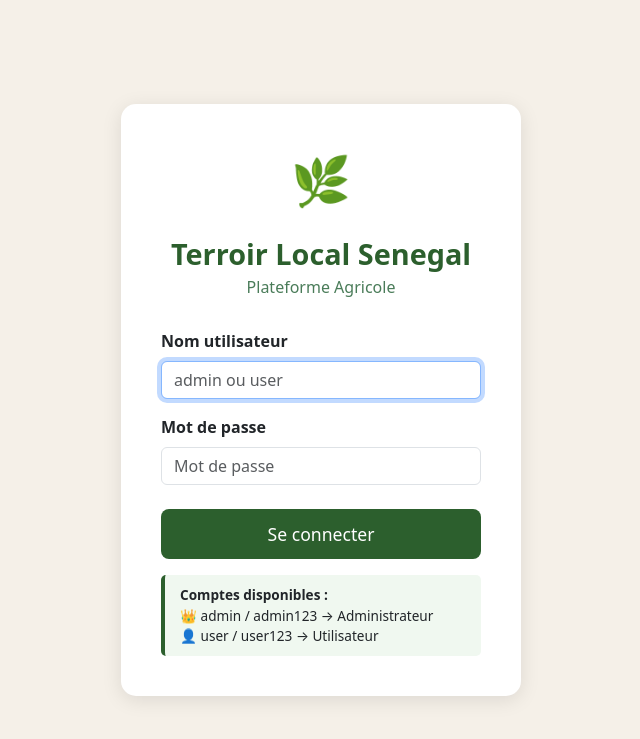
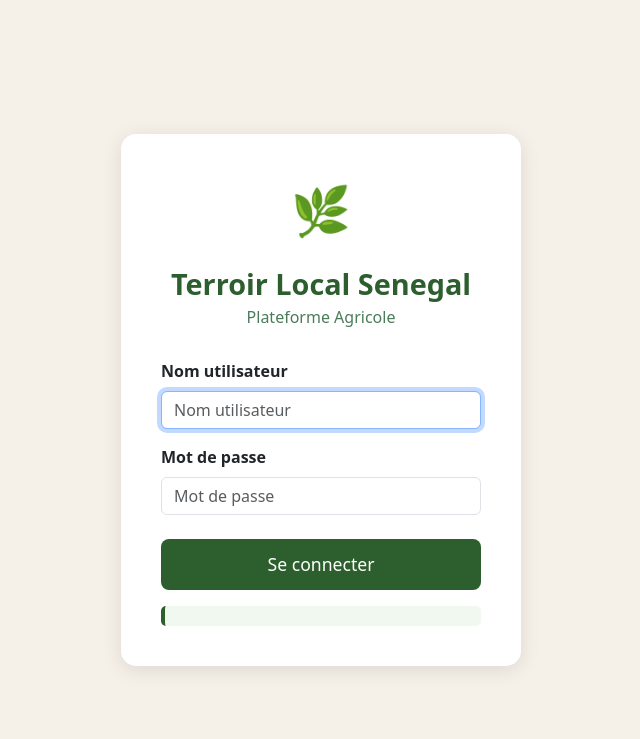
Before and after one commit to camaraibrahima8900/terroir-local, a Flask app: page / in a window 1280 px wide. Shown: the top 739 px of the page, without its empty margins (319-959 px from the left). Run offline with Flask 3, Linux system fonts and the light colour scheme.

Commit message:
Cacher les comptes sur la page login

```diff
--- a/templates/login.html
+++ b/templates/login.html
@@ -25,7 +25,7 @@
     <form method="POST">
         <div class="mb-3">
             <label class="form-label fw-bold">Nom utilisateur</label>
-            <input type="text" name="username" class="form-control" placeholder="admin ou user" required autofocus>
+            <input type="text" name="username" class="form-control" placeholder="Nom utilisateur" required autofocus>
         </div>
         <div class="mb-4">
             <label class="form-label fw-bold">Mot de passe</label>
@@ -34,9 +34,9 @@
         <button type="submit" class="btn-login">Se connecter</button>
     </form>
     <div class="info-box mt-3">
-        <strong>Comptes disponibles :</strong><br>
-        👑 admin / admin123 → Administrateur<br>
-        👤 user / user123 → Utilisateur
+
+
+
     </div>
 </div>
 </body>
```
